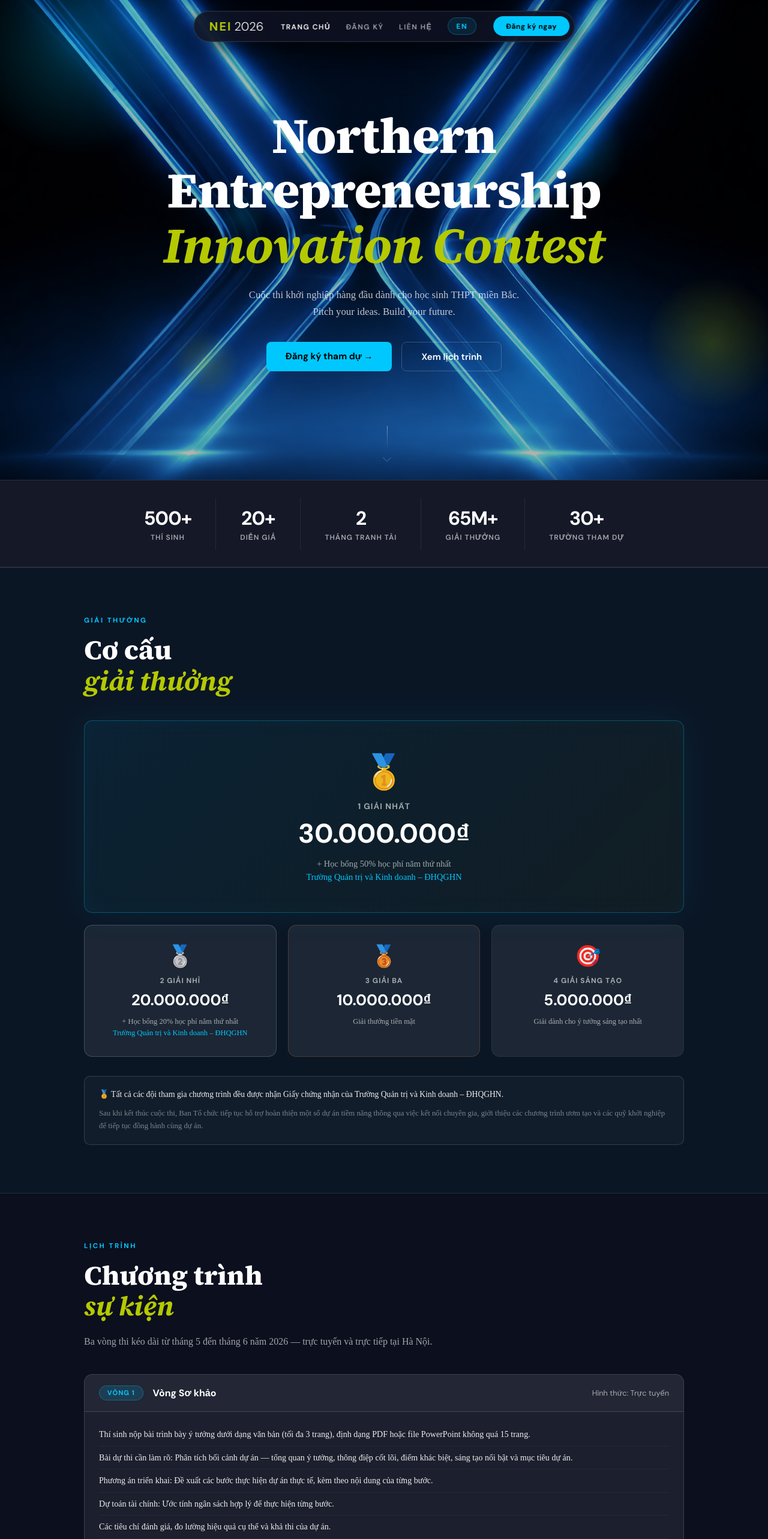
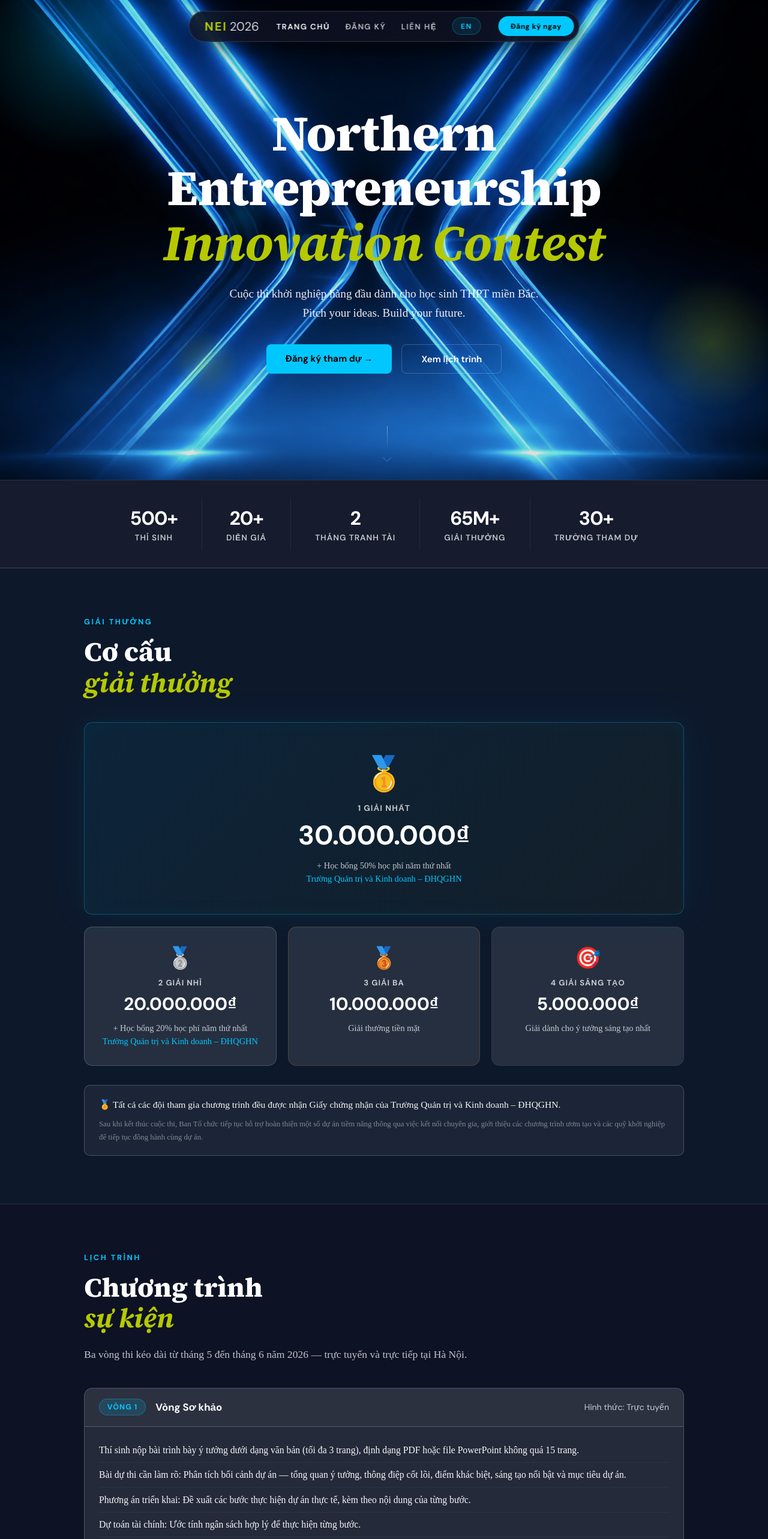
Before and after one commit to upmo-hsb/nei-landing-page, a React (Vite) app: page / in a window 1280 px wide. Shown: the top 2566 px of the page at 60% size. Built offline with nearby package versions, Linux system fonts and the light colour scheme.

Commit message:
Brighten colors and increase font sizes globally

```diff
--- a/src/App.css
+++ b/src/App.css
@@ -2,14 +2,14 @@
 
 /* ── DESIGN TOKENS ── */
 :root {
-  --bg: #0b0f1e;
+  --bg: #0d1224;
   --blue: #00c8ff;
   --lime: #b5c900;
   --white: #fff;
-  --text: rgba(255,255,255,.93);
-  --text-dim: rgba(255,255,255,.62);
-  --card-bg: rgba(255,255,255,.07);
-  --card-border: rgba(255,255,255,.14);
+  --text: rgba(255,255,255,.97);
+  --text-dim: rgba(255,255,255,.75);
+  --card-bg: rgba(255,255,255,.10);
+  --card-border: rgba(255,255,255,.20);
   --font: 'DM Sans', sans-serif;
   --font-heading: 'Source Serif 4', Georgia, serif;
   --font-body: 'Times New Roman', Times, serif;
@@ -88,7 +88,7 @@ nav {
   list-style: none;
 }
 .nav-links a {
-  font-size: .75rem;
+  font-size: .82rem;
   font-weight: 600;
   letter-spacing: 1.5px;
   color: var(--text-dim);
@@ -206,7 +206,7 @@ nav {
   content: '';
   position: absolute;
   inset: 0;
-  background: rgba(0, 0, 0, 0.3);
+  background: rgba(0, 0, 0, 0.12);
   pointer-events: none;
 }
 
@@ -271,8 +271,8 @@ nav {
 
 .hero-sub {
   font-family: var(--font-body);
-  font-size: 1.05rem;
-  color: rgba(255,255,255,.75);
+  font-size: 1.2rem;
+  color: rgba(255,255,255,.92);
   line-height: 1.7;
   margin-bottom: 2.2rem;
   max-width: 600px;
@@ -337,7 +337,7 @@ nav {
   letter-spacing: -1px;
 }
 .stat-label {
-  font-size: .75rem;
+  font-size: .85rem;
   font-weight: 600;
   letter-spacing: 1px;
   text-transform: uppercase;
@@ -356,7 +356,7 @@ section {
 }
 
 .section-tag {
-  font-size: .72rem;
+  font-size: .8rem;
   font-weight: 700;
   letter-spacing: 2.5px;
   text-transform: uppercase;
@@ -379,7 +379,7 @@ section {
 
 .section-desc {
   font-family: var(--font-body);
-  font-size: 1rem;
+  font-size: 1.1rem;
   color: var(--text-dim);
   line-height: 1.75;
   max-width: 680px;
@@ -412,7 +412,7 @@ section {
 }
 
 .phase-badge {
-  font-size: .7rem;
+  font-size: .78rem;
   font-weight: 700;
   letter-spacing: 1px;
   text-transform: uppercase;
@@ -425,11 +425,11 @@ section {
 
 .phase-title {
   font-weight: 700;
-  font-size: 1rem;
+  font-size: 1.05rem;
   color: var(--white);
 }
 .phase-date {
-  font-size: .8rem;
+  font-size: .88rem;
   color: var(--text-dim);
   margin-left: auto;
 }
@@ -437,7 +437,7 @@ section {
 .phase-body { padding: 1.2rem 1.5rem; }
 .phase-row {
   font-family: var(--font-body);
-  font-size: .88rem;
+  font-size: .98rem;
   color: var(--text);
   line-height: 1.65;
   padding: .45rem 0;
@@ -465,7 +465,7 @@ section {
 
 .prize-icon { font-size: 2.2rem; margin-bottom: .6rem; }
 .prize-rank {
-  font-size: .75rem;
+  font-size: .82rem;
   font-weight: 700;
   letter-spacing: 1px;
   text-transform: uppercase;
@@ -473,14 +473,14 @@ section {
   margin-bottom: .5rem;
 }
 .prize-amount {
-  font-size: 1.6rem;
+  font-size: 1.85rem;
   font-weight: 700;
   color: var(--white);
   margin-bottom: .6rem;
 }
 .prize-extra {
   font-family: var(--font-body);
-  font-size: .78rem;
+  font-size: .9rem;
   color: var(--text-dim);
   line-height: 1.55;
 }
@@ -489,10 +489,10 @@ section {
   font-family: var(--font-body);
   margin-top: 2rem;
   padding: 1.2rem 1.5rem;
-  background: rgba(255,255,255,.03);
+  background: rgba(255,255,255,.06);
   border: 1px solid var(--card-border);
   border-radius: 10px;
-  font-size: .85rem;
+  font-size: .97rem;
   color: var(--text);
   line-height: 1.65;
 }
@@ -535,7 +535,7 @@ section {
 }
 .speaker-role {
   font-family: var(--font-body);
-  font-size: .8rem;
+  font-size: .9rem;
   color: var(--text-dim);
   line-height: 1.55;
 }
@@ -568,8 +568,8 @@ section {
 .venue-row { display: flex; gap: 1rem; align-items: flex-start; }
 .venue-icon { font-size: 1.2rem; flex-shrink: 0; margin-top: .1rem; }
 .venue-info { display: flex; flex-direction: column; gap: .2rem; }
-.venue-info strong { font-size: .9rem; color: var(--white); font-weight: 600; }
-.venue-info span   { font-family: var(--font-body); font-size: .82rem; color: var(--text-dim); }
+.venue-info strong { font-size: 1rem; color: var(--white); font-weight: 600; }
+.venue-info span   { font-family: var(--font-body); font-size: .93rem; color: var(--text-dim); }
 
 /* ── REGISTER PAGE ── */
 .register-page {
@@ -592,7 +592,7 @@ section {
 }
 
 .reg-sub {
-  font-size: .92rem;
+  font-size: 1rem;
   color: var(--text-dim);
   margin-bottom: 2rem;
 }
@@ -604,7 +604,7 @@ section {
   margin-bottom: 1.3rem;
 }
 .reg-group label {
-  font-size: .8rem;
+  font-size: .88rem;
   font-weight: 600;
   letter-spacing: .5px;
   color: var(--text-dim);
@@ -613,8 +613,8 @@ section {
 .reg-group input,
 .reg-group textarea,
 .reg-group select {
-  background: rgba(255,255,255,.05);
-  border: 1px solid rgba(255,255,255,.12);
+  background: rgba(255,255,255,.08);
+  border: 1px solid rgba(255,255,255,.22);
   border-radius: 8px;
   color: var(--white);
   font-family: var(--font);
@@ -625,7 +625,7 @@ section {
   width: 100%;
 }
 .reg-group input::placeholder,
-.reg-group textarea::placeholder { color: rgba(255,255,255,.3); }
+.reg-group textarea::placeholder { color: rgba(255,255,255,.5); }
 .reg-group input:focus,
 .reg-group textarea:focus,
 .reg-group select:focus { border-color: var(--blue); }
@@ -664,6 +664,7 @@ section {
   outline: none;
 }
 .member-row input::placeholder { color: rgba(255, 255, 255, 0.55); }
+
 .member-row input:focus {
   border-color: var(--color-primary);
   box-shadow: 0 0 0 3px rgba(120, 70, 221, 0.1);
```
